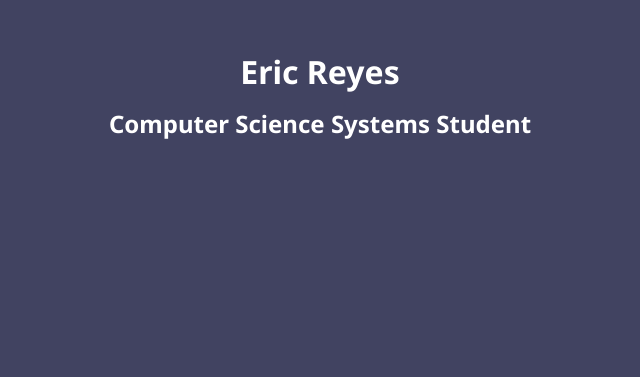
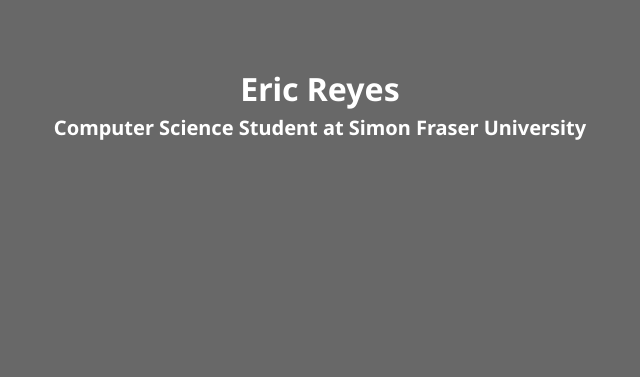
Before and after one commit to ejrey/ejrey.github.io, a plain HTML site: page index.html in a window 1280 px wide. Shown: the part 423-800 px from the top of the page, without its empty margins (320-960 px from the left). Drawn offline with Linux system fonts and the light colour scheme.

Commit message:
changed margins and paddings

```diff
--- a/index.html
+++ b/index.html
@@ -22,7 +22,7 @@
     <img src="assets/me.JPG" alt="headshot">
 </div>
     <h1>Eric Reyes</h1>
-    <h2>Computer Science Systems Student</h2>
+    <h2>Computer Science Student at Simon Fraser University</h2>
 
 </div>
 
--- a/styles.css
+++ b/styles.css
@@ -6,7 +6,7 @@
 
 html, body{
     height: 100%;
-    background-color: #414361;
+    background-color: #686868;
 }
 
 h1, h2, h3, h4, h5, p {
@@ -29,9 +29,16 @@
 
 }
 
-.hero-text h1, h2{
+.hero-text h1{
+    margin-top: 8px;
     text-align: center;
 }
+
+.hero-text h2{
+    padding: 4px;
+    font-size: 20px;
+}
+
 
 
 .headshot{
@@ -86,6 +93,9 @@
     padding-bottom: 14px;
 }
 
+/*Contact Me*/
+
+
 .contact-me h1{
     font-family: 'Noto Sans', Arials, sans-serif;
     margin-top: 18px;
```
